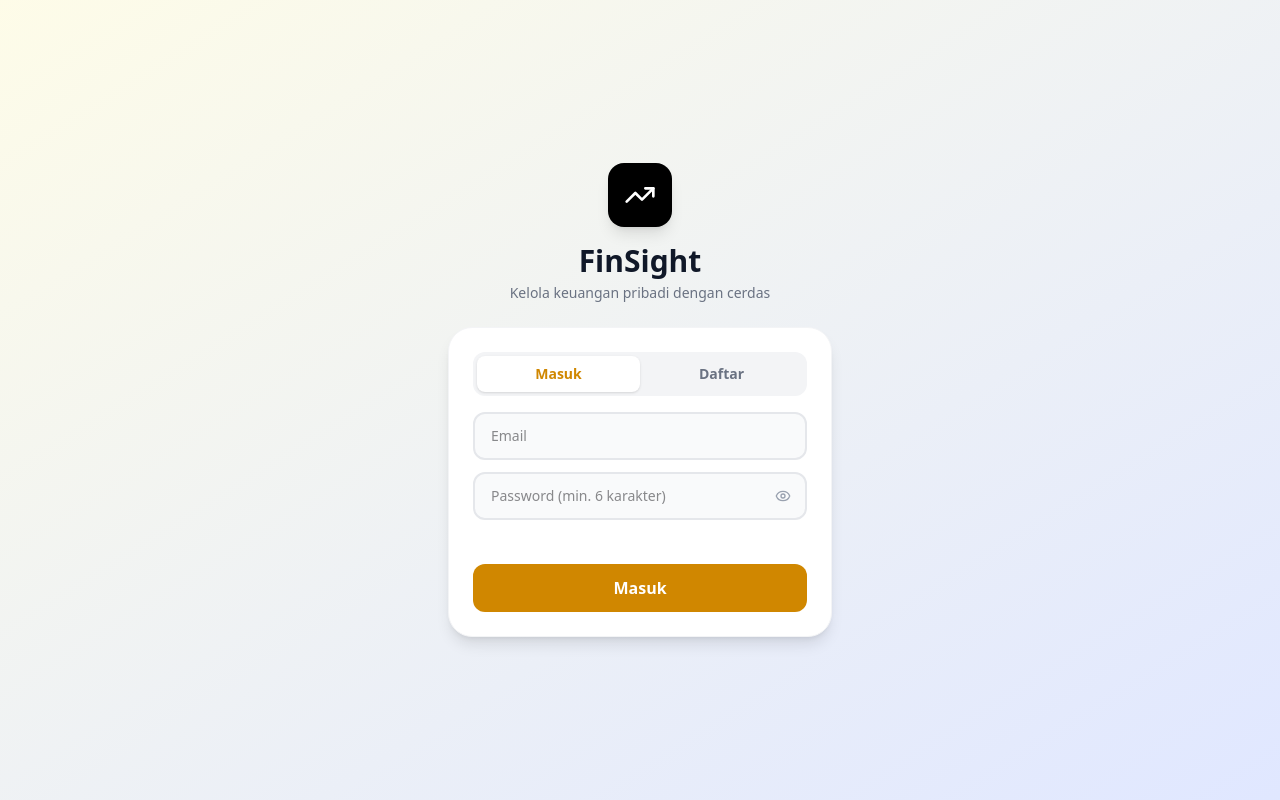
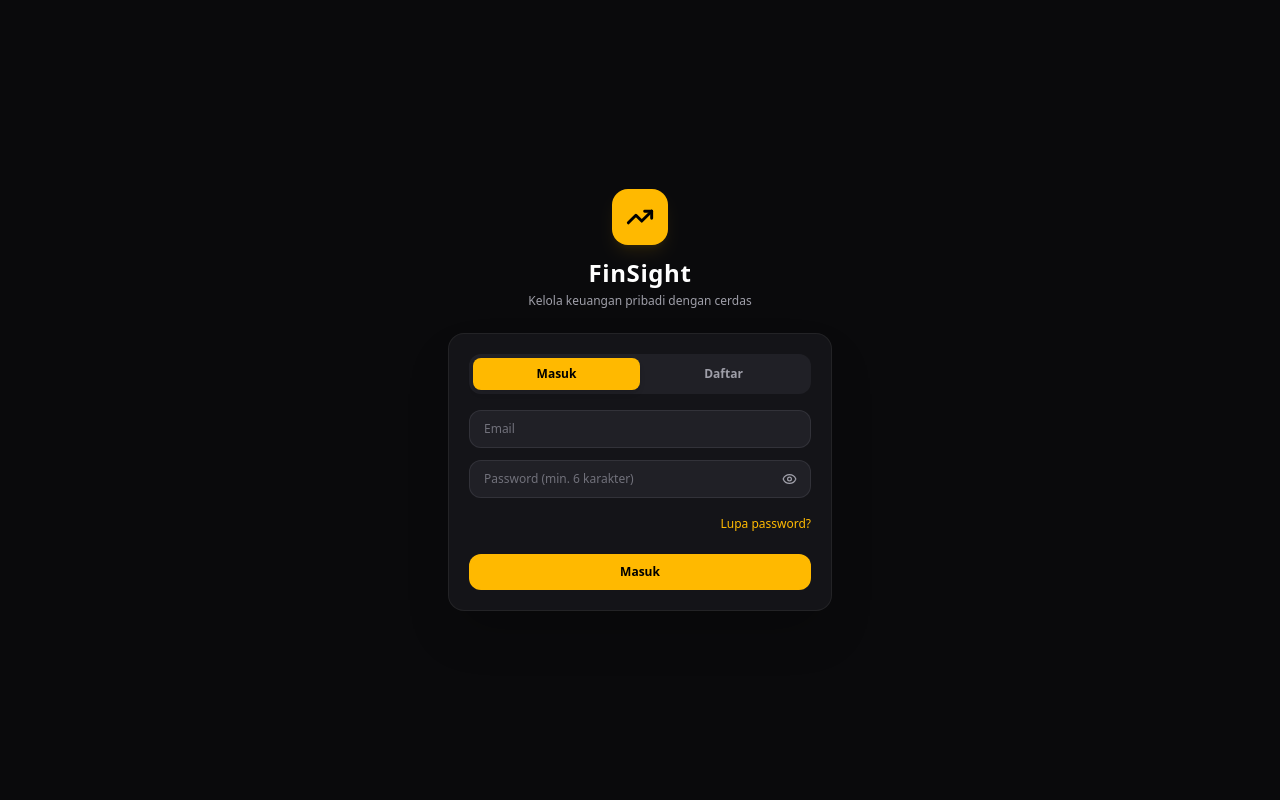
Before and after one commit to TonyKeys-dev/Finsight, a Next.js app: page /login in a window 1280 px wide. Built offline with nearby package versions, Linux system fonts and the light colour scheme; no server answers.

Commit message:
adjust color login page

```diff
--- a/app/login/page.tsx
+++ b/app/login/page.tsx
@@ -65,57 +65,57 @@ export default function LoginPage() {
   }
 
   if (loading) return (
-    <div className="min-h-screen flex items-center justify-center bg-gray-50 dark:bg-black">
-      <Loader2 size={32} className="animate-spin text-yellow-600" />
+    <div className="min-h-screen flex items-center justify-center bg-[#0a0a0c]">
+      <Loader2 size={32} className="animate-spin text-amber-400" />
     </div>
   )
 
   return (
-    <main className="min-h-screen bg-gradient-to-br from-yellow-50 to-indigo-100 dark:from-yellow-700 dark:to-black flex items-center justify-center px-6">
+    <main className="min-h-screen bg-[#0a0a0c] text-white flex items-center justify-center px-4">
       <div className="w-full max-w-sm flex flex-col gap-6">
         {/* Brand */}
         <div className="text-center">
-          <div className="w-16 h-16 bg-black rounded-2xl flex items-center justify-center mx-auto mb-4 shadow-lg">
-            <TrendingUp size={32} className="text-white" />
+          <div className="w-14 h-14 bg-amber-400 rounded-2xl flex items-center justify-center mx-auto mb-3 shadow-lg shadow-amber-400/10">
+            <TrendingUp size={28} className="text-black stroke-[2.5]" />
           </div>
-          <h1 className="text-3xl font-black text-gray-900 dark:text-white">FinSight</h1>
-          <p className="text-gray-500 dark:text-white text-sm mt-1">Kelola keuangan pribadi dengan cerdas</p>
+          <h1 className="text-2xl font-black text-white tracking-wide">FinSight</h1>
+          <p className="text-zinc-400 text-xs mt-1">Kelola keuangan pribadi dengan cerdas</p>
         </div>
 
         {/* Card */}
-        <div className="bg-white dark:bg-yellow-950 rounded-3xl shadow-lg border border-gray-100 dark:border-black p-6 flex flex-col gap-4">
+        <div className="bg-[#141418] rounded-2xl border border-zinc-800/80 p-5 flex flex-col gap-4 shadow-2xl">
 
           {/* Forgot password view */}
           {tab === 'forgot' ? (
             <>
               <div className="flex items-center gap-2">
-                <button onClick={() => switchTab('login')} className="text-gray-400 hover:text-gray-600 dark:hover:text-gray-200 transition-colors">
-                  <ArrowLeft size={20} />
+                <button onClick={() => switchTab('login')} className="text-zinc-400 hover:text-white transition-colors">
+                  <ArrowLeft size={18} />
                 </button>
-                <h2 className="font-bold text-gray-900 dark:text-white">Lupa Password</h2>
+                <h2 className="font-bold text-white text-sm">Lupa Password</h2>
               </div>
-              <p className="text-sm text-gray-500 dark:text-gray-400">
+              <p className="text-xs text-zinc-400">
                 Masukkan email kamu dan kami akan kirimkan link untuk reset password.
               </p>
               <input type="email" inputMode="email" value={email}
                 onChange={e => setEmail(e.target.value)}
                 onKeyDown={e => e.key === 'Enter' && handleSubmit()}
                 placeholder="Email kamu"
-                className="w-full px-4 py-3 text-sm bg-gray-50 dark:bg-black border-2 border-black dark:border-black rounded-xl focus:border-yellow-400 focus:outline-none dark:text-white transition-colors" />
-              {error && <p className="text-red-500 text-sm text-center">{error}</p>}
-              {success && <p className="text-green-500 text-sm text-center">{success}</p>}
+                className="w-full px-3.5 py-2.5 text-xs bg-[#202026] border border-zinc-700/60 rounded-xl focus:border-amber-400 focus:outline-none text-white placeholder-zinc-500 transition-colors" />
+              {error && <p className="text-red-400 text-xs text-center">{error}</p>}
+              {success && <p className="text-emerald-400 text-xs text-center">{success}</p>}
               <button onClick={handleSubmit} disabled={submitting}
-                className="w-full bg-yellow-600 hover:bg-yellow-700 disabled:bg-gray-300 dark:disabled:bg-black text-white font-bold py-3 rounded-xl transition-colors flex items-center justify-center gap-2">
-                {submitting ? <><Loader2 size={18} className="animate-spin" />Mengirim...</> : 'Kirim Link Reset'}
+                className="w-full bg-amber-400 hover:bg-amber-300 disabled:opacity-50 text-black font-bold text-xs py-2.5 rounded-xl transition-colors flex items-center justify-center gap-2">
+                {submitting ? <><Loader2 size={16} className="animate-spin" />Mengirim...</> : 'Kirim Link Reset'}
               </button>
             </>
           ) : (
             <>
               {/* Login / Register tabs */}
-              <div className="flex bg-gray-100 dark:bg-black rounded-xl p-1">
+              <div className="flex bg-[#202026] rounded-xl p-1">
                 {(['login', 'register'] as const).map((t) => (
                   <button key={t} onClick={() => switchTab(t)}
-                    className={`flex-1 py-2 text-sm font-semibold rounded-lg transition-all ${tab === t ? 'bg-white dark:bg-black text-yellow-600 dark:text-yellow-400 shadow-sm' : 'text-gray-500 dark:text-gray-400'}`}>
+                    className={`flex-1 py-2 text-xs font-bold rounded-lg transition-all ${tab === t ? 'bg-amber-400 text-black shadow-md' : 'text-zinc-400 hover:text-white'}`}>
                     {t === 'login' ? 'Masuk' : 'Daftar'}
                   </button>
                 ))}
@@ -126,7 +126,7 @@ export default function LoginPage() {
                   onChange={e => setEmail(e.target.value)}
                   onKeyDown={e => e.key === 'Enter' && handleSubmit()}
                   placeholder="Email"
-                  className="w-full px-4 py-3 text-sm bg-gray-50 dark:bg-black border-2 border-gray-200 dark:border-black rounded-xl focus:border-yellow-500 focus:outline-none dark:text-white transition-colors" />
+                  className="w-full px-3.5 py-2.5 text-xs bg-[#202026] border border-zinc-700/60 rounded-xl focus:border-amber-400 focus:outline-none text-white placeholder-zinc-500 transition-colors" />
 
                 {/* Password with show/hide */}
                 <div className="relative">
@@ -136,11 +136,11 @@ export default function LoginPage() {
                     onChange={e => setPassword(e.target.value)}
                     onKeyDown={e => e.key === 'Enter' && tab === 'login' && handleSubmit()}
                     placeholder="Password (min. 6 karakter)"
-                    className="w-full px-4 py-3 pr-12 text-sm bg-gray-50 dark:bg-black border-2 border-gray-200 dark:border-black rounded-xl focus:border-yellow-500 focus:outline-none dark:text-white transition-colors"
+                    className="w-full px-3.5 py-2.5 pr-10 text-xs bg-[#202026] border border-zinc-700/60 rounded-xl focus:border-amber-400 focus:outline-none text-white placeholder-zinc-500 transition-colors"
                   />
                   <button onClick={() => setShowPass(!showPass)}
-                    className="absolute right-4 top-1/2 -translate-y-1/2 text-gray-400 hover:text-gray-600 dark:hover:text-gray-200">
-                    {showPass ? <EyeOff size={16} /> : <Eye size={16} />}
+                    className="absolute right-3.5 top-1/2 -translate-y-1/2 text-zinc-400 hover:text-white">
+                    {showPass ? <EyeOff size={15} /> : <Eye size={15} />}
                   </button>
                 </div>
 
@@ -152,26 +152,28 @@ export default function LoginPage() {
                     onChange={e => setConfirm(e.target.value)}
                     onKeyDown={e => e.key === 'Enter' && handleSubmit()}
                     placeholder="Konfirmasi password"
-                    className="w-full px-4 py-3 text-sm bg-gray-50 dark:bg-black border-2 border-gray-200 dark:border-black rounded-xl focus:border-yellow-500 focus:outline-none dark:text-white transition-colors"
+                    className="w-full px-3.5 py-2.5 text-xs bg-[#202026] border border-zinc-700/60 rounded-xl focus:border-amber-400 focus:outline-none text-white placeholder-zinc-500 transition-colors"
                   />
                 )}
               </div>
 
               {/* Forgot password link */}
               {tab === 'login' && (
-                <button onClick={() => switchTab('forgot')}
-                  className="text-xs text-white hover:text-yellow-700 dark:text-yellow-400 text-right -mt-1 transition-colors">
-                  Lupa password?
-                </button>
+                <div className="text-right -mt-1">
+                  <button onClick={() => switchTab('forgot')}
+                    className="text-xs text-amber-400 hover:text-amber-300 transition-colors">
+                    Lupa password?
+                  </button>
+                </div>
               )}
 
-              {error && <p className="text-red-500 text-sm text-center">{error}</p>}
-              {success && <p className="text-green-500 text-sm text-center">{success}</p>}
+              {error && <p className="text-red-400 text-xs text-center">{error}</p>}
+              {success && <p className="text-emerald-400 text-xs text-center">{success}</p>}
 
               <button onClick={handleSubmit} disabled={submitting}
-                className="w-full bg-yellow-600 hover:bg-yellow-700 disabled:bg-gray-300 dark:disabled:bg-black text-white font-bold text-base py-3 rounded-xl transition-colors flex items-center justify-center gap-2">
+                className="w-full bg-amber-400 hover:bg-amber-300 disabled:opacity-50 text-black font-bold text-xs py-2.5 rounded-xl transition-colors flex items-center justify-center gap-2 mt-1">
                 {submitting
-                  ? <><Loader2 size={18} className="animate-spin" />Memproses...</>
+                  ? <><Loader2 size={16} className="animate-spin" />Memproses...</>
                   : tab === 'login' ? 'Masuk' : 'Buat Akun'}
               </button>
             </>
```
